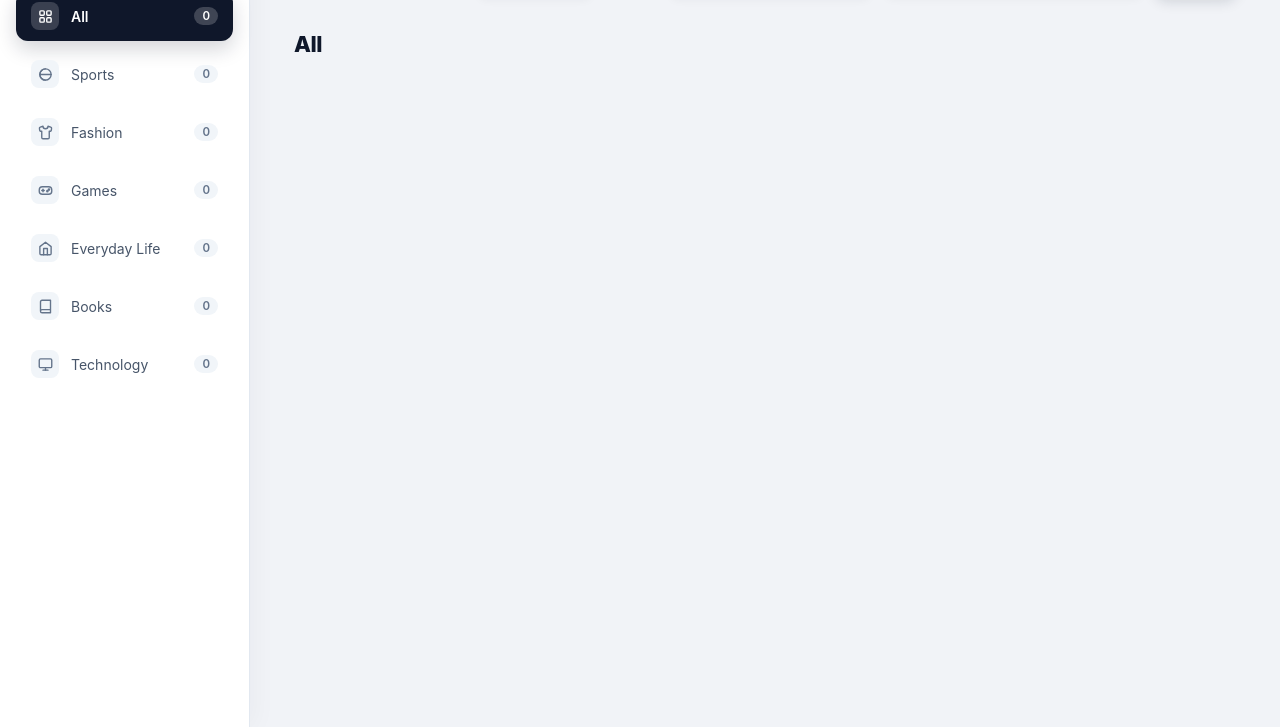
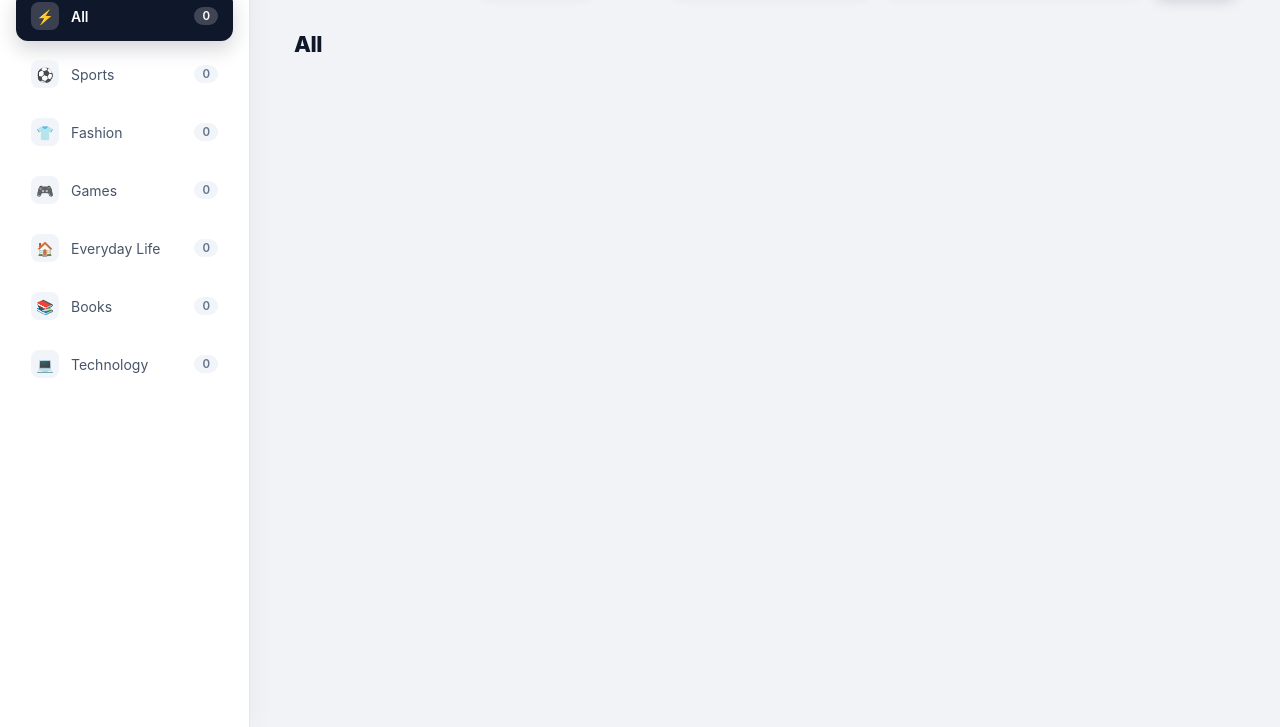
Before and after one commit to minatoxic/Go-Find-Me, a plain HTML site: page index.html in a window 1280 px wide. Shown: the part 73-800 px from the top of the page. Drawn offline with Linux system fonts and the light colour scheme; a script that the page names is missing.

Commit message:
Refactor HTML structure and update icons

```diff
--- a/index.html
+++ b/index.html
@@ -15,7 +15,7 @@
 
         <button type="button" class="category-item active" data-category="All">
             <span class="category-left">
-                <span class="cat-icon"><svg viewBox="0 0 24 24"><rect x="3" y="3" width="7" height="7" rx="1.5"/><rect x="14" y="3" width="7" height="7" rx="1.5"/><rect x="14" y="14" width="7" height="7" rx="1.5"/><rect x="3" y="14" width="7" height="7" rx="1.5"/></svg></span>
+                <span class="cat-icon">⚡</span>
                 <span class="cat-label" data-cat-name="All">All</span>
             </span>
             <span class="cat-count" id="count-All">0</span>
@@ -23,7 +23,7 @@
 
         <button type="button" class="category-item" data-category="Sports">
             <span class="category-left">
-                <span class="cat-icon"><svg viewBox="0 0 24 24"><circle cx="12" cy="12" r="9"/><path d="M12 3a9 9 0 0 0 0 18"/><path d="M3 12h18"/></svg></span>
+                <span class="cat-icon">⚽</span>
                 <span class="cat-label" data-cat-name="Sports">Sports</span>
             </span>
             <span class="cat-count" id="count-Sports">0</span>
@@ -31,7 +31,7 @@
 
         <button type="button" class="category-item" data-category="Fashion">
             <span class="category-left">
-                <span class="cat-icon"><svg viewBox="0 0 24 24"><path d="M20.38 3.46 16 2a4 4 0 0 1-8 0L3.62 3.46a2 2 0 0 0-1.34 2.23l.58 3.47a1 1 0 0 0 .99.84H6v10a2 2 0 0 0 2 2h8a2 2 0 0 0 2-2V10h2.15a1 1 0 0 0 .99-.84l.58-3.47a2 2 0 0 0-1.34-2.23z"/></svg></span>
+                <span class="cat-icon">👕</span>
                 <span class="cat-label" data-cat-name="Fashion">Fashion</span>
             </span>
             <span class="cat-count" id="count-Fashion">0</span>
@@ -39,7 +39,7 @@
 
         <button type="button" class="category-item" data-category="Games">
             <span class="category-left">
-                <span class="cat-icon"><svg viewBox="0 0 24 24"><line x1="6" y1="12" x2="10" y2="12"/><line x1="8" y1="10" x2="8" y2="14"/><circle cx="15" cy="13" r="1" fill="currentColor"/><circle cx="17.5" cy="10.5" r="1" fill="currentColor"/><rect x="2" y="6" width="20" height="12" rx="5"/></svg></span>
+                <span class="cat-icon">🎮</span>
                 <span class="cat-label" data-cat-name="Games">Games</span>
             </span>
             <span class="cat-count" id="count-Games">0</span>
@@ -47,7 +47,7 @@
 
         <button type="button" class="category-item" data-category="Everyday Life">
             <span class="category-left">
-                <span class="cat-icon"><svg viewBox="0 0 24 24"><path d="m3 9 9-7 9 7v11a2 2 0 0 1-2 2H5a2 2 0 0 1-2-2z"/><polyline points="9 22 9 12 15 12 15 22"/></svg></span>
+                <span class="cat-icon">🏠</span>
                 <span class="cat-label" data-cat-name="Everyday Life">Everyday Life</span>
             </span>
             <span class="cat-count" id="count-Everyday Life">0</span>
@@ -55,7 +55,7 @@
 
         <button type="button" class="category-item" data-category="Books">
             <span class="category-left">
-                <span class="cat-icon"><svg viewBox="0 0 24 24"><path d="M4 19.5v-15A2.5 2.5 0 0 1 6.5 2H20v20H6.5a2.5 2.5 0 0 1 0-5H20"/></svg></span>
+                <span class="cat-icon">📚</span>
                 <span class="cat-label" data-cat-name="Books">Books</span>
             </span>
             <span class="cat-count" id="count-Books">0</span>
@@ -63,7 +63,7 @@
 
         <button type="button" class="category-item" data-category="Technology">
             <span class="category-left">
-                <span class="cat-icon"><svg viewBox="0 0 24 24"><rect x="2" y="3" width="20" height="14" rx="2"/><line x1="8" y1="21" x2="16" y2="21"/><line x1="12" y1="17" x2="12" y2="21"/></svg></span>
+                <span class="cat-icon">💻</span>
                 <span class="cat-label" data-cat-name="Technology">Technology</span>
             </span>
             <span class="cat-count" id="count-Technology">0</span>
```
